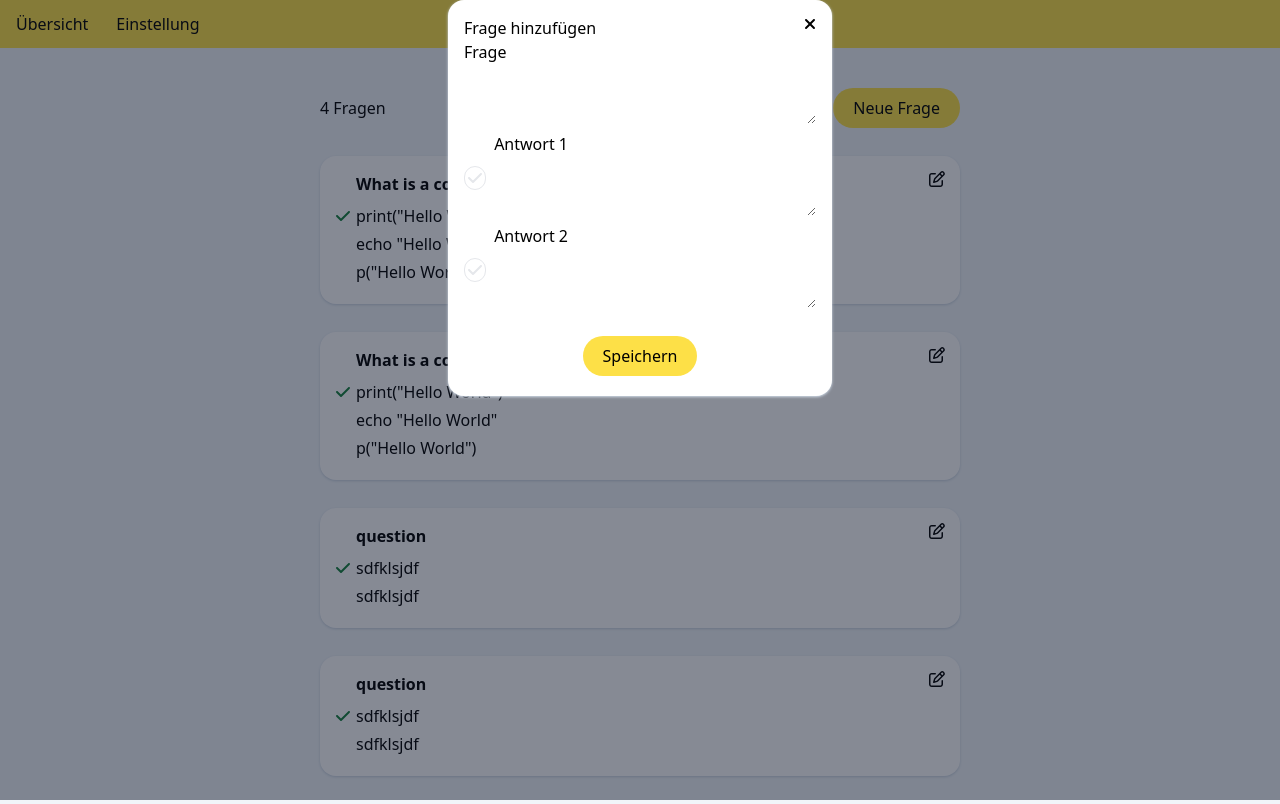
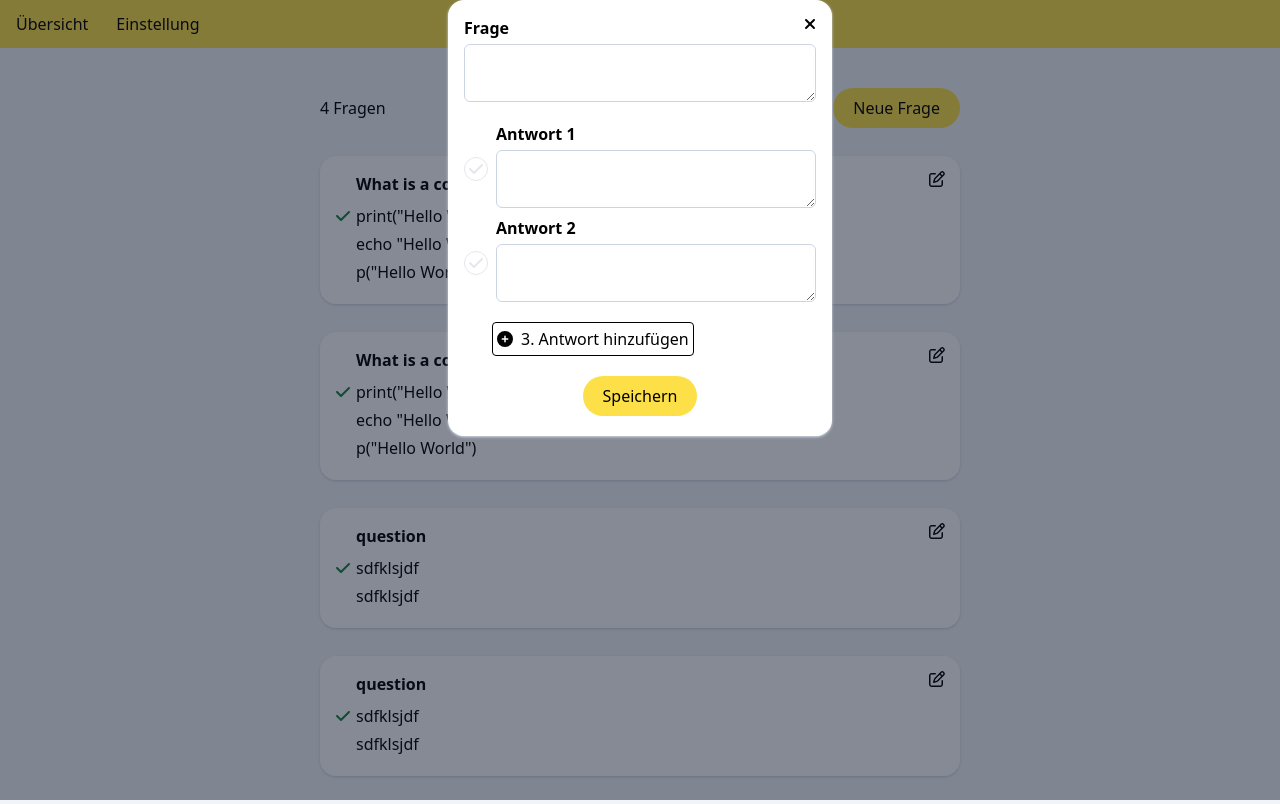
Before and after one commit to katharina-spiecker/edu-game-dashboard, a React (Vite) app: page /edit-topic/1 in a window 1280 px wide. Both pictures are taken after a click on the button "Neue Frage". Built offline with nearby package versions, Linux system fonts and the light colour scheme; the HTML template or start-up script is replaced by a standard one.

Commit message:
add option to add multiple answers

```diff
--- a/src/components/TextArea.jsx
+++ b/src/components/TextArea.jsx
@@ -13,12 +13,12 @@
 function TextArea({ label, id, defaultValue, changeHandler }) {
     return (
         <div className="w-full">
-            <label htmlFor={id} className="block pb-1">{label}</label>
+            <label htmlFor={id} className="block pb-1 font-semibold">{label}</label>
             <textarea
                 defaultValue={defaultValue}
                 id={id}
                 onChange={(event) => changeHandler(event.target.value)}
-                className="block w-full rounded-md border-0 py-1 text-gray-900 mb-2"/>
+                className="block w-full rounded-md p-1 text-gray-900 mb-2 border border-slate-300"/>
         </div>
     )
 }
--- a/src/views/SingleTopicView.jsx
+++ b/src/views/SingleTopicView.jsx
@@ -5,7 +5,7 @@ import PrimaryButton from "../components/PrimaryButton.jsx";
 import Modal from "../components/Modal.jsx";
 import { useState } from "react";
 import TextArea from "../components/TextArea.jsx";
-import { faCheck } from "@fortawesome/free-solid-svg-icons";
+import { faCheck, faCirclePlus } from "@fortawesome/free-solid-svg-icons";
 import { FontAwesomeIcon } from "@fortawesome/react-fontawesome";
 
 /**
@@ -52,9 +52,20 @@ function SingleTopicView() {
     setMode(null);
     setQuizIndex(null);
     setEditQuizContent(null);
+    setNewMultipleChoiceQuiz({
+        question: null,
+        answers: [
+          {
+            text: null,
+            correct: false
+          },
+          {
+            text: null,
+            correct: false
           }
-
-  // TODO: addNewAnswers
+        ]
+    });
+  }
 
   function saveNewHandler() {
     // add quiz
@@ -140,6 +151,20 @@ function SingleTopicView() {
     });
   }
 
+  function addNewAnswer() {
+    setNewMultipleChoiceQuiz((prevState) => {
+      const newAnwers = [...prevState.answers, {
+        text: null,
+        correct: false
+      }];
+
+      return {
+        question: prevState.question,
+        answers: newAnwers
+      }
+    })
+  }
+
   return (
     <>
       <div className="flex items-center justify-between mx-auto mb-7">
@@ -154,13 +179,16 @@ function SingleTopicView() {
           />
         </div>
       </div>
-      {topic.quiz.map((item, index) => (
+
+      {
+        topic.quiz.map((item, index) => (
           <MultipleChoiceCard
             key={index}
             content={item}
             openModal={() => openModal("edit", index)}
           />
-      ))}
+        ))
+      }
       {/* new question modal */}
       {mode === "edit" ? (
         <Modal
@@ -168,13 +196,15 @@ function SingleTopicView() {
           closeModal={resetModal}
           saveHandler={saveEditHandler}
           saveText="Änderungen Speichern">
-          <h3 className="mb-3 font-semibold">Frage bearbeiten</h3>
+
+          <div className="mb-5">
             <TextArea
               id="question"
               label="Frage"
               defaultValue={editQuizContent.question}
               changeHandler={(newText) => updateQuestion(newText, setEditQuizContent)}
             />
+          </div>
           {editQuizContent.answers.map((answer, index) => (
             <div
               className="flex items-center"
@@ -182,7 +212,7 @@ function SingleTopicView() {
             >
               <button
                 onClick={() => updateCorrectAnswer(index, setEditQuizContent)}
-                className="rounded-full border w-6 h-6 flex items-center justify-center me-2 cursor-pointer"
+                className="shrink-0 rounded-full border w-6 h-6 flex items-center justify-center me-2 cursor-pointer"
                 disabled={answer.correct}>
                 <FontAwesomeIcon className={answer.correct ? "text-green-700" : "text-gray-200"} icon={faCheck} />
               </button>
@@ -202,12 +232,13 @@ function SingleTopicView() {
           saveText="Speichern"
           saveHandler={saveNewHandler}>
 
-          <h3>Frage hinzufügen</h3>
+        <div className="mb-5">
           <TextArea
             id="new-question"
             label="Frage"
             changeHandler={(newText) => updateQuestion(newText, setNewMultipleChoiceQuiz)}
           />
+        </div>
           {
             newMultipleChoiceQuiz.answers.map((answer, index) => (
               <div
@@ -216,7 +247,7 @@ function SingleTopicView() {
               >
                 <button
                   onClick={() => updateCorrectAnswer(index, setNewMultipleChoiceQuiz)}
-                  className="rounded-full border w-6 h-6 flex items-center justify-center me-2 cursor-pointer"
+                  className="shrink-0 rounded-full border w-6 h-6 flex items-center justify-center me-2 cursor-pointer"
                   disabled={answer.correct}>
                   <FontAwesomeIcon className={answer.correct ? "text-green-700" : "text-gray-200"} icon={faCheck} />
                 </button>
@@ -231,6 +262,14 @@ function SingleTopicView() {
             ))
           }
 
+          {
+            newMultipleChoiceQuiz.answers.length < 4 &&
+            <button onClick={addNewAnswer} className="border border-black p-1 rounded mt-3 ms-7">
+              <FontAwesomeIcon icon={faCirclePlus} className="me-2" />
+              {newMultipleChoiceQuiz.answers.length + 1}. Antwort hinzufügen
+            </button>
+          }
+
         </Modal>
       )}
     </>
```
Lines whose indentation alone changed are shown as unchanged.
